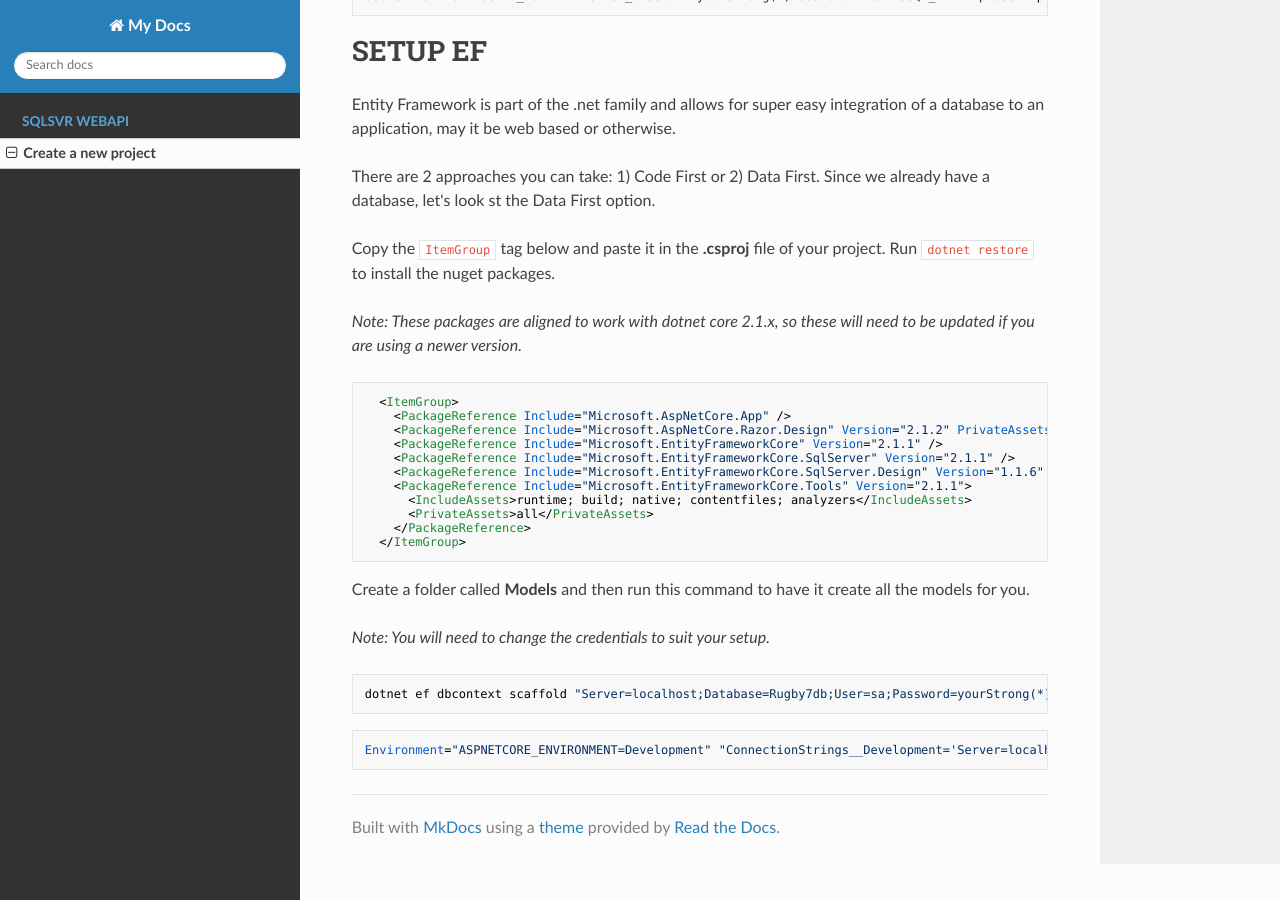
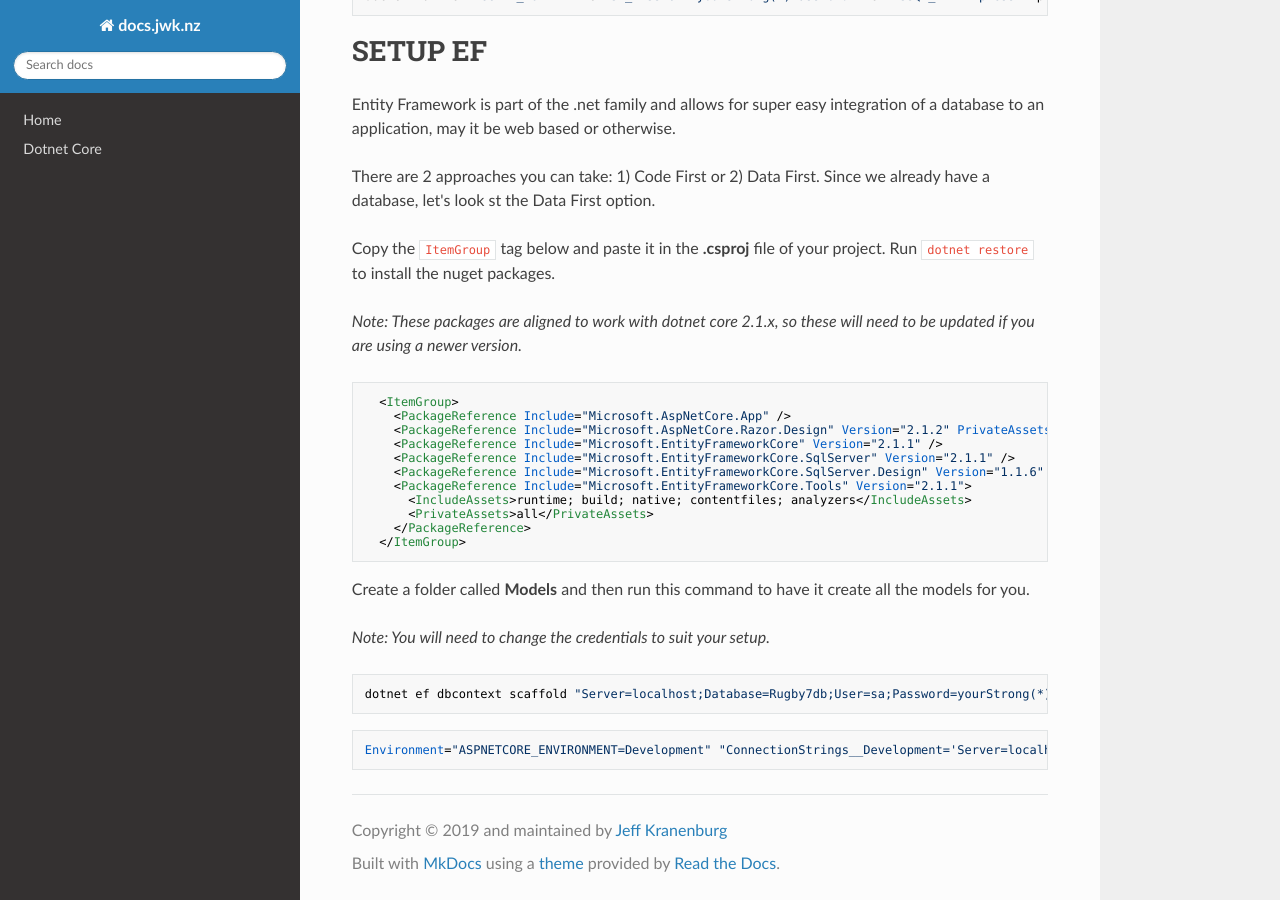
Before and after one commit to jwknz/docs.jwk.nz, an MkDocs documentation site: the page built from docs/dotnet_core/SQLSVR_WEBAPI/dotnet-2.1.x/index.md, in a window 1280 px wide and 900 px high, scrolled down 1166 px. Built offline with MkDocs 1.6.1, drawn with Linux system fonts in a browser that asks for light colours; nearby versions of some CDN libraries; a script that is not in the unit is left out.

Commit message:
Setup site details

```diff
--- /dev/null
+++ b/docs/dotnet_core/index.md
@@ -0,0 +1,3 @@
+# Dotnet Core
+
+* [SQLSVR WEB API](/SQLSVR_WEBAPI)
--- a/mkdocs.yml
+++ b/mkdocs.yml
@@ -1,4 +1,4 @@
-site_name: My Docs
+site_name: docs.jwk.nz
 theme:
     name: readthedocs
     highlightjs: true
@@ -9,5 +9,16 @@ theme:
         - html
         - json
 
+nav:
+    - Home: index.md
+    - Dotnet Core: /dotnet_core/index.md
+
 markdown_extensions:
+    - toc:
+        permalink: 
     - admonition
+
+copyright: Copyright &copy; 2019 and maintained by <a href="https://twitter.com/jwknz">Jeff Kranenburg</a>
+
+plugins:
+    - search
```
Also changed, not shown: docs/index.md (added, +12 -0 lines), docs/dotnet_core/SQLSVR_WEBAPI/dotnet-2.1.x/index.md (renamed from docs/SQLSVR_WEBAPI/index.md).
